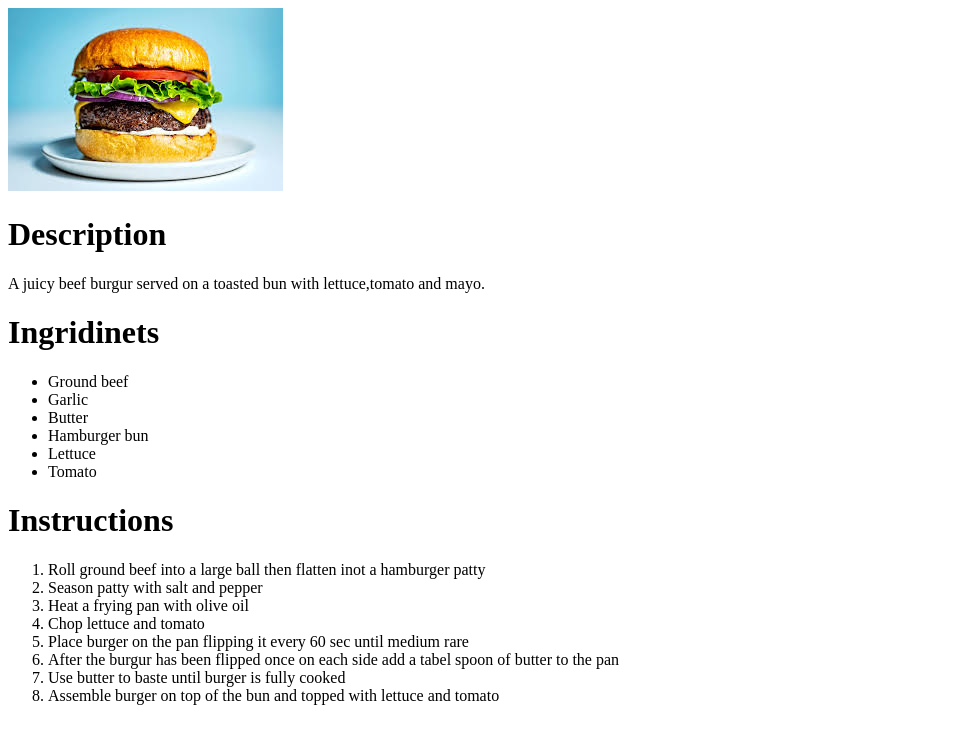
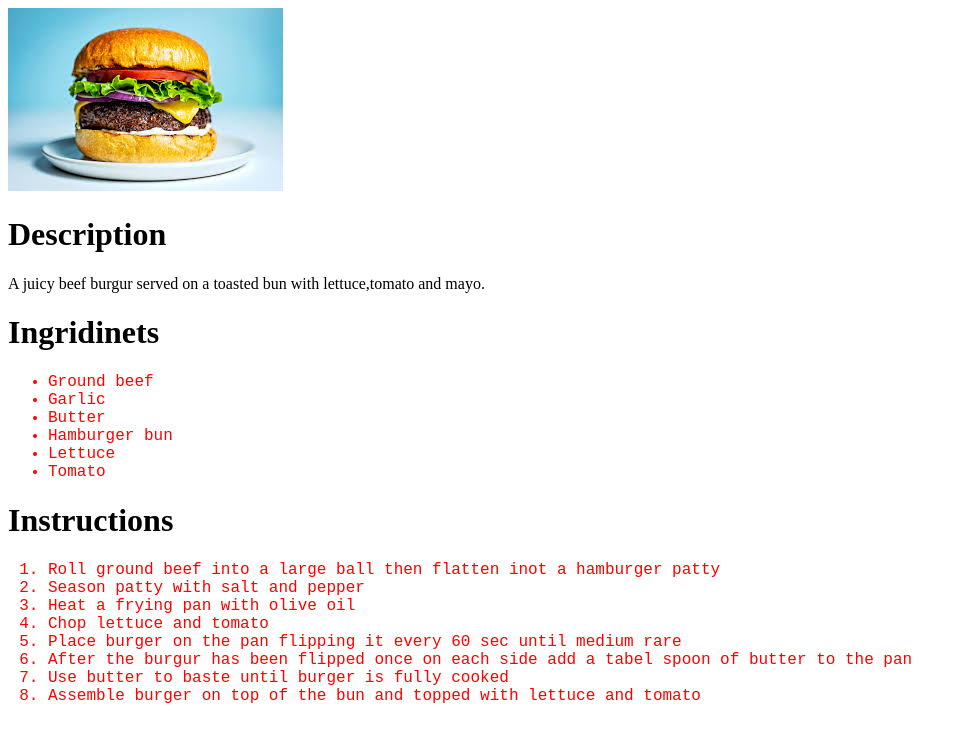
Before and after one commit to parkerfws/odin-recipes, a plain HTML site: page recipes/burger.html in a window 1280 px wide. Shown: the whole page, without its empty margins (0-966 px from the left). Drawn offline with Linux system fonts and the light colour scheme.

Commit message:
added very little css to recipes

```diff
--- a/recipes/burger.html
+++ b/recipes/burger.html
@@ -1,12 +1,13 @@
 <!DOCTYPE html>
 <html>
     <body>
+        <link rel="stylesheet" href="../styles.css">
         <title>Burger</title>
         <img src="../images/burger.jpeg" alt="picture of a finshed burger">
         <h1>Description</h1>
             <p>A juicy beef burgur served on a toasted bun with lettuce,tomato and mayo.</p>
         <h1>Ingridinets</h1>
-            <ul>
+            <ul class="list">
                 <li>Ground beef</li>
                 <li>Garlic</li>
                 <li>Butter</li>
@@ -15,7 +16,7 @@
                 <li>Tomato</li>
             </ul>
         <h1>Instructions</h1>
-            <ol>
+            <ol class="list">
                 <li>Roll ground beef into a large ball then flatten inot a hamburger patty</li>
                 <li>Season patty with salt and pepper</li>
                 <li>Heat a frying pan with olive oil</li>
--- /dev/null
+++ b/styles.css
@@ -0,0 +1,4 @@
+.list{
+    color: red;
+    font-family: 'Courier New', Courier, monospace;
+}
```
Also changed, not shown: index.html (+0 -2 lines).
